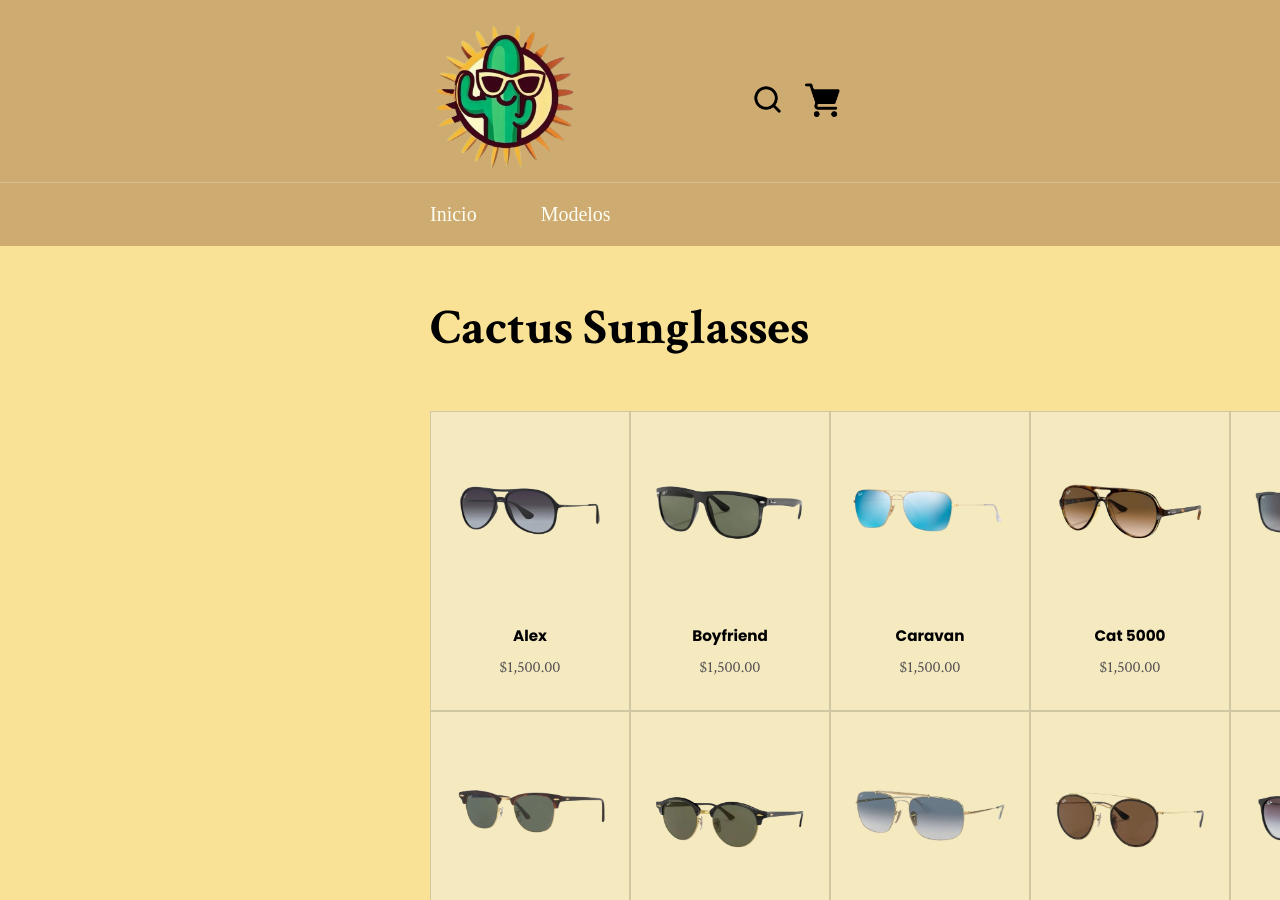
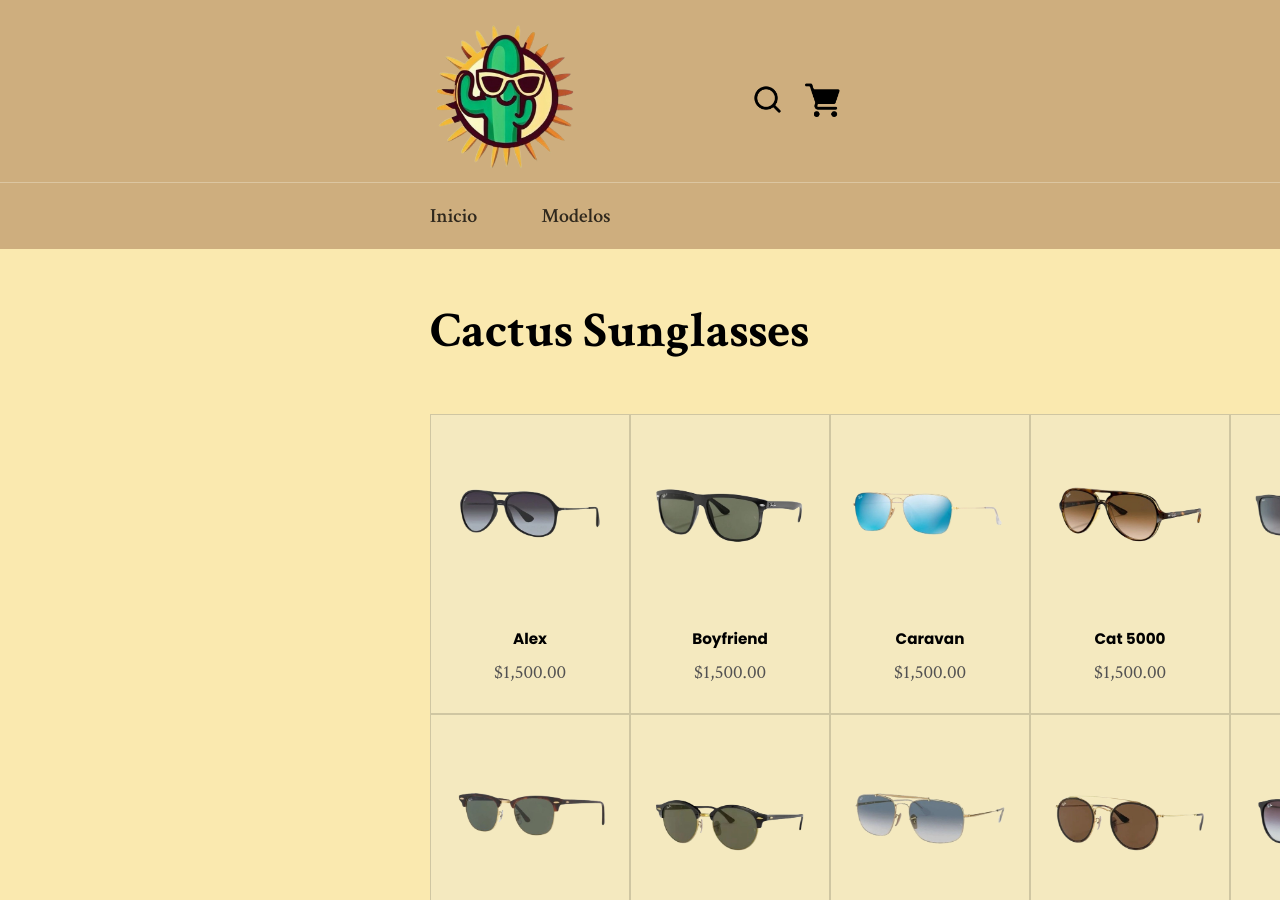
Before and after one commit to Alvidher/Pagina-Lentes, a plain HTML site: page index.html in a window 1280 px wide. Shown: the top 900 px of the page. Drawn offline with Linux system fonts and the light colour scheme.

```diff
--- a/styles.css
+++ b/styles.css
@@ -1,9 +1,13 @@
 @import url('https://fonts.googleapis.com/css2?family=Crimson+Text:ital,wght@0,400;0,600;0,700;1,400;1,600;1,700&display=swap');
 @import url('https://fonts.googleapis.com/css2?family=Crimson+Text:ital,wght@0,400;0,600;0,700;1,400;1,600;1,700&family=Poppins:ital,wght@0,100;0,200;0,300;0,400;0,500;0,600;0,700;0,800;0,900;1,100;1,200;1,300;1,400;1,500;1,600;1,700;1,800;1,900&display=swap');
 
+html{
+    scroll-behavior: smooth;
+}
+
 *{
-    margin: 0px;
-    padding: 0px;
+    margin: 0;
+    padding: 0;
     box-sizing: border-box;
 }
 
@@ -12,13 +16,12 @@
     flex-direction: column;
     flex-wrap: nowrap;
     width: 100%;
-    background-color: #f9e296;
+    background-color: #f9e296c2;
     min-height: 100%;
 }
 
 .navbar-container{
     display: flex;
-    background-color: #9c6b4677;
     flex-direction: column;
     justify-content: space-between;
 }
@@ -29,8 +32,9 @@
     justify-content: space-between;
     padding-left: 430px;
     padding-right: 420px;
-    margin-top: 20px;
-    border-bottom: 1px solid #fcfdf33b;
+    padding-top: 20px;
+    border-bottom: 1px solid #fcfdf34b;
+    background-color: #CEAE7E;
 }
 
 .nav-bar-superior a{
@@ -39,19 +43,30 @@
 
 .nav-bar-inferior{
     display: flex;
-    position: sticky;
     flex-direction: row;
     justify-content: space-between;
     padding-left: 430px;
-    margin-bottom: 20px;
-    margin-top: 20px;
+    padding-bottom: 20px;
+    padding-top: 20px;
+    background-color: #CEAE7E;
+    width: 100%;
+    transition: top 0.3s;
+}
+
+.sticky {
+    position: fixed;
+    top: 0;
+    width: 100%;
+    z-index: 1000;
 }
 
 .nav-bar-inferior a{
-    color: #fcfdf3;
+    color: #000000c5;
     text-decoration: none;
     font-size: 20px;
     margin-right: 60px;
+    font-family: 'Crimson Text', serif;
+    font-weight: 600;
 }
 
 .nav-bar-inferior{
@@ -149,4 +164,5 @@
     color: rgb(83, 82, 82);
     font-family: 'Crimson Text', serif;
     margin-top: 10px;
+    font-size: 19px;
 }
```
